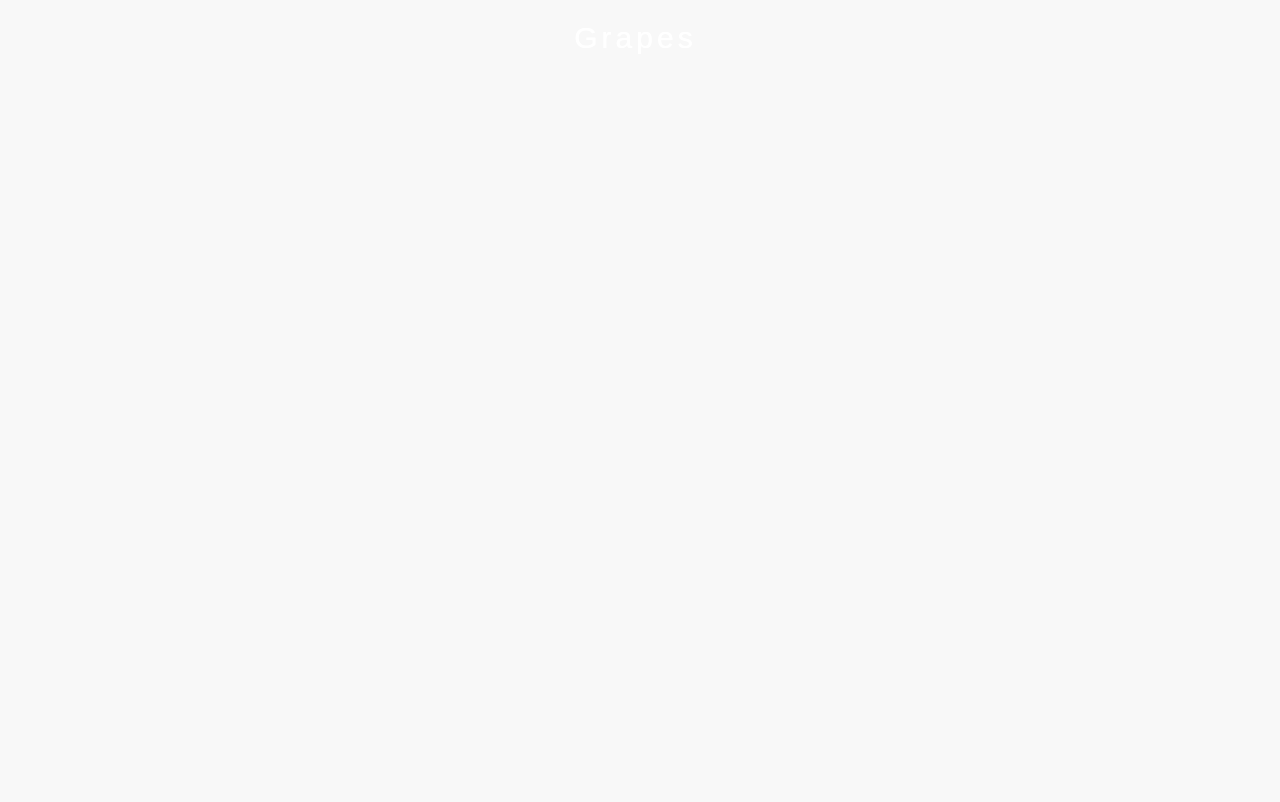
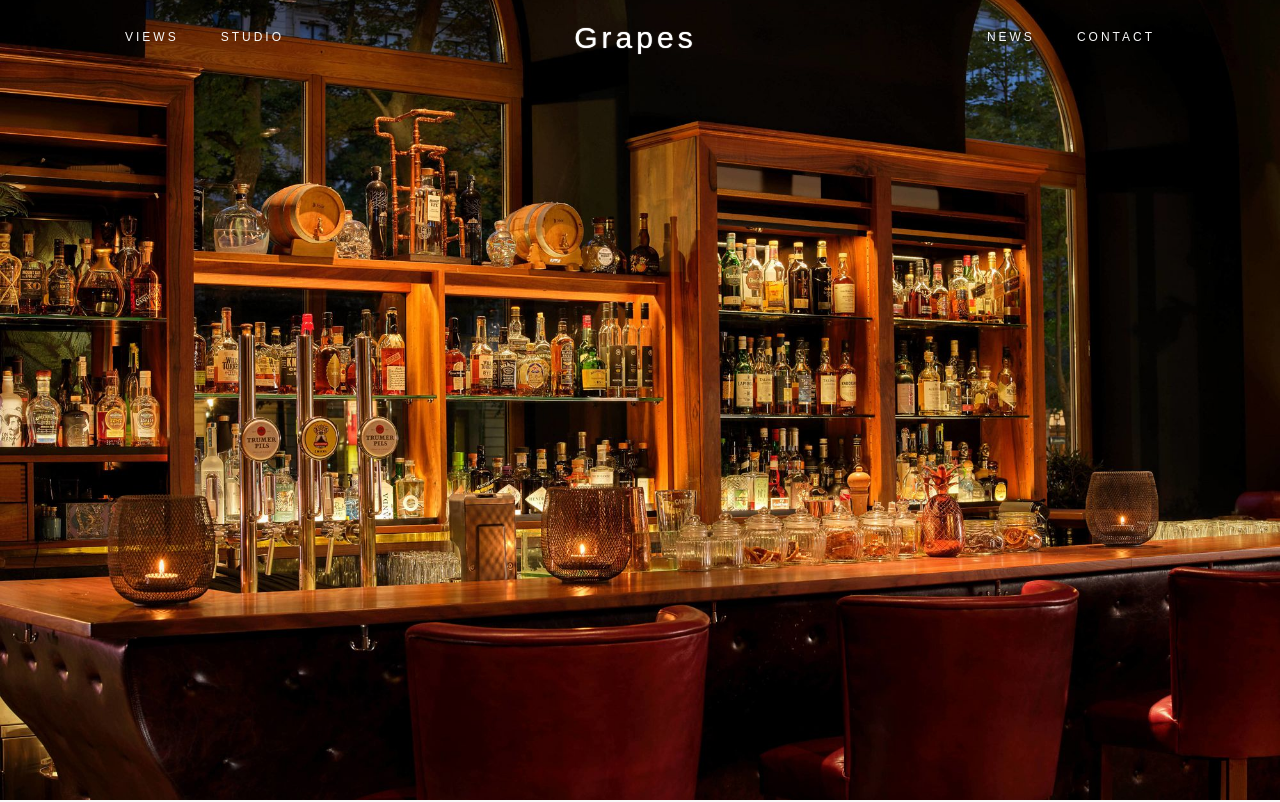
Before and after one commit to hphuc1609/Grapes-service, a plain HTML site: page index.html in a window 1280 px wide. Shown: the top 802 px of the page. Drawn offline with Linux system fonts and the light colour scheme.

Commit message:
Update home.css

```diff
--- a/assets/css/home.css
+++ b/assets/css/home.css
@@ -113,7 +113,7 @@
 
 .hero-banner {
   height: 100vh;
-  background: url("./images/hero.jpeg") no-repeat center/cover;
+  background: url("../images/hero.jpeg") no-repeat center/cover;
 }
 @media screen and (max-width: 1023px) {
   .hero-banner {
```
